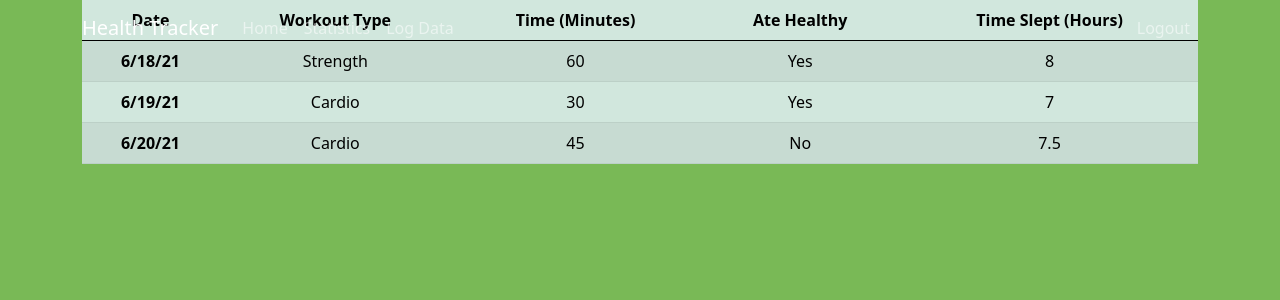
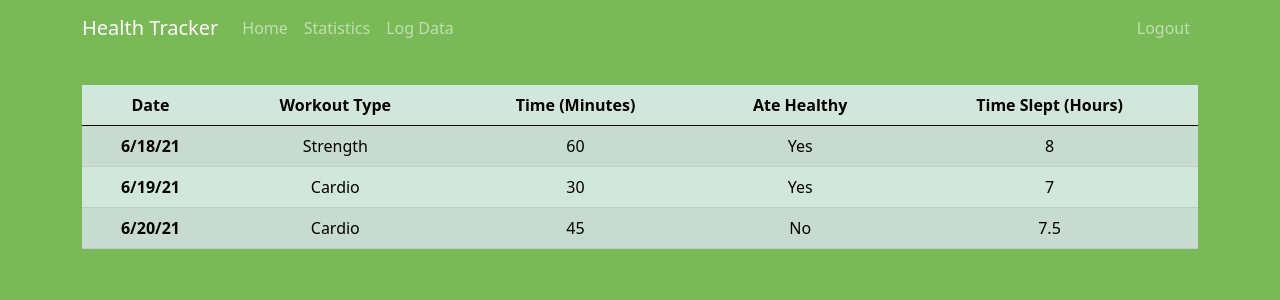
Before and after one commit to anish-kondepudi/HealthTracker, a Flask app: page /stats in a window 1280 px wide. Shown: the top 300 px of the page. Run offline with Flask 2, Linux system fonts and the light colour scheme; a user stored in the database is signed in.

Commit message:
Fixed spacing bug for stats page

```diff
--- a/templates/stats.html
+++ b/templates/stats.html
@@ -3,6 +3,7 @@
 {% block title %}Statistics Page{% endblock %}
 
 {% block content %}
+<div class="shift">
   <table class="table table-success table-striped table-hover">
     <thead>
       <tr>
@@ -37,4 +38,14 @@
       </tr>
     </tbody>
   </table>
+</div>
 {% endblock %}
+
+{% block css %}
+<style type="text/css">
+  .shift {
+    position: relative;
+    margin-top: 85px
+  }
+</style>
+{% endblock %}
```
Lines whose indentation alone changed are shown as unchanged.
